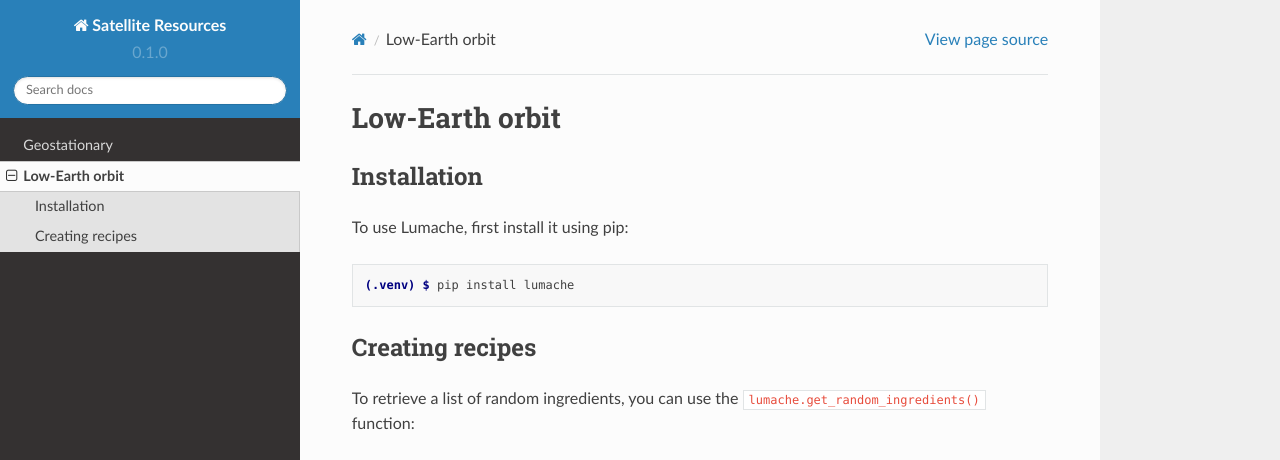
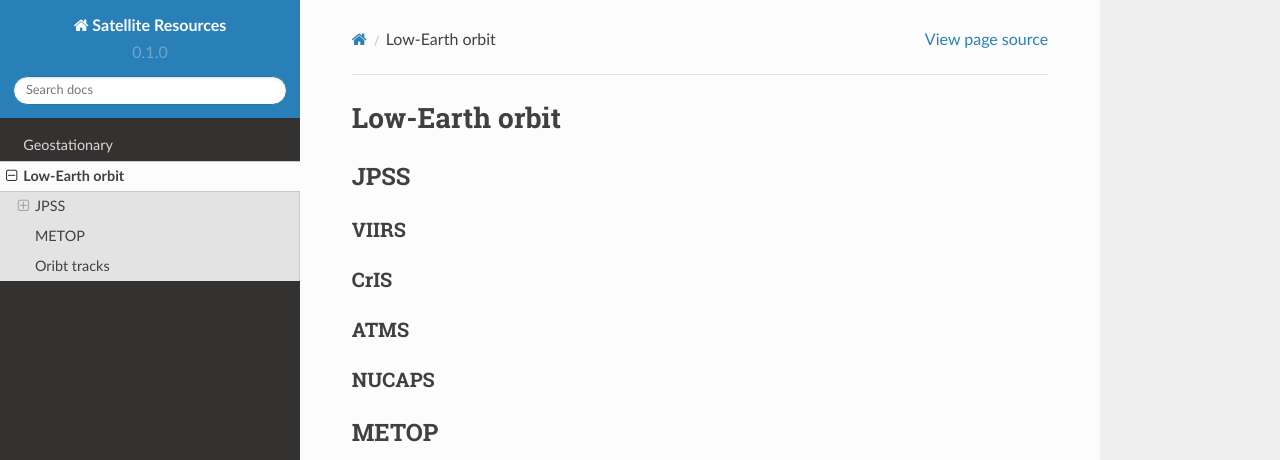
Before and after one commit to jlc248/satellite-resources, a Sphinx documentation site: the page built from docs/source/Low-Earth-orbit.rst, in a window 1280 px wide and 1095 px high. Shown: the top 460 px of the window. Built offline with Sphinx 7.4.7 and the Read the Docs theme 2.0.0, drawn with Linux system fonts in a browser that asks for light colours; some of the changed text lies outside the part shown; grey boxes are pictures that could not be loaded.

Commit message:
Update Low-Earth-orbit.rst

```diff
--- a/docs/source/Low-Earth-orbit.rst
+++ b/docs/source/Low-Earth-orbit.rst
@@ -1,33 +1,25 @@
 Low-Earth orbit
 ===============
 
-.. _installation:
+JPSS
+----
 
-Installation
+VIIRS
+~~~~~
+
+CrIS
+~~~~
+
+ATMS
+~~~~
+
+NUCAPS
+~~~~~~
+
+METOP
+-----
+
+Oribt tracks
 ------------
 
-To use Lumache, first install it using pip:
-
-.. code-block:: console
-
-   (.venv) $ pip install lumache
-
-Creating recipes
-----------------
-
-To retrieve a list of random ingredients,
-you can use the ``lumache.get_random_ingredients()`` function:
-
-.. autofunction:: lumache.get_random_ingredients
-
-The ``kind`` parameter should be either ``"meat"``, ``"fish"``,
-or ``"veggies"``. Otherwise, :py:func:`lumache.get_random_ingredients`
-will raise an exception.
-
-.. autoexception:: lumache.InvalidKindError
-
-For example:
-
->>> import lumache
->>> lumache.get_random_ingredients()
-['shells', 'gorgonzola', 'parsley']
+The University of Wisconsin -- Madison Space Science and Engineering Center provides a resource to see `historical and future tracks <https://www.ssec.wisc.edu/datacenter/polar_orbit_tracks/>`_ (next few days) for many polar-orbitting satellites.
```
